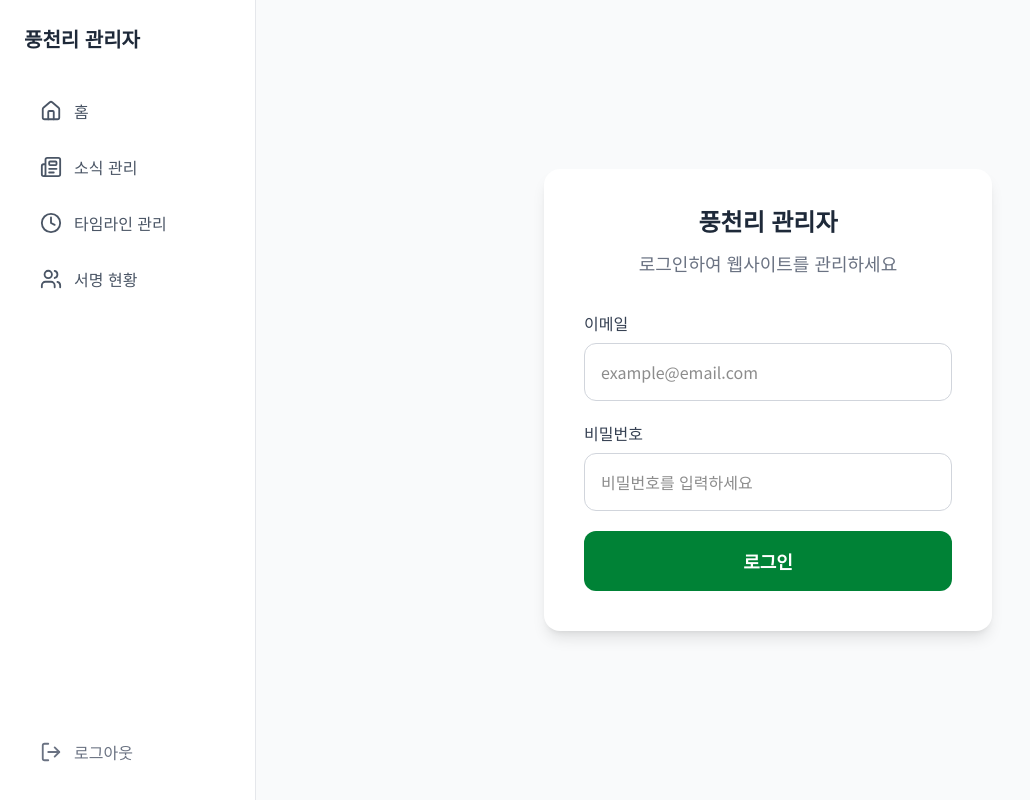
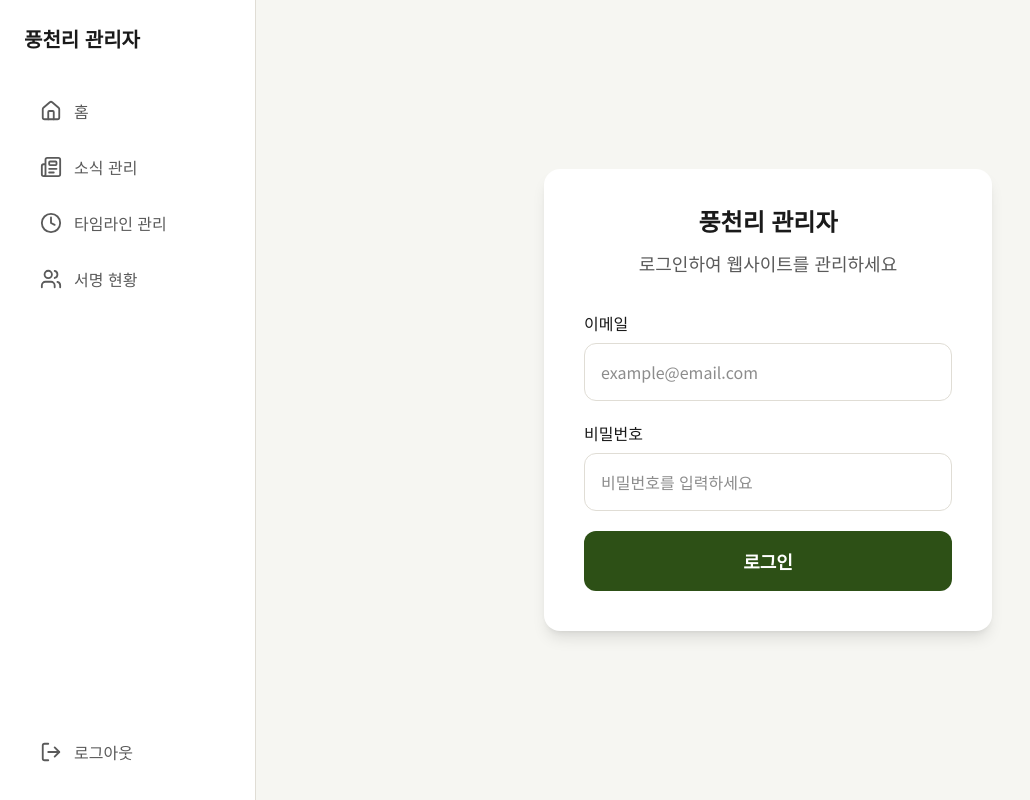
Before and after one commit to hwangtab/pine-nut, a Next.js app in the folder website/: page /admin/login in a window 1280 px wide. Shown: the whole page, without its empty margins (0-1030 px from the left). Built offline with nearby package versions, Linux system fonts and the light colour scheme; no server answers.

Commit message:
관리자 테마 토큰 확장 + 레이아웃/사이드바 스타일 정돈

```diff
--- a/website/src/app/admin/layout.tsx
+++ b/website/src/app/admin/layout.tsx
@@ -13,7 +13,7 @@
   children: React.ReactNode;
 }) {
   return (
-    <div className="flex min-h-screen bg-gray-50" style={{ fontSize: "18px" }}>
+    <div className="flex min-h-screen bg-[var(--color-admin-bg)]" style={{ fontSize: "18px" }}>
       <AdminSidebar />
       <div className="flex-1 pb-20 md:pb-0">
         {children}
--- a/website/src/app/admin/login/page.tsx
+++ b/website/src/app/admin/login/page.tsx
@@ -76,17 +76,17 @@
   return (
     <div className="flex items-center justify-center min-h-screen px-4">
       <div className="w-full max-w-md">
-        <div className="bg-white rounded-2xl shadow-lg p-8 md:p-10">
-          <h1 className="text-2xl font-bold text-gray-800 text-center mb-2">
+        <div className="bg-[var(--color-admin-surface)] rounded-2xl shadow-lg p-8 md:p-10">
+          <h1 className="text-2xl font-bold text-[var(--color-admin-text)] text-center mb-2">
             풍천리 관리자
           </h1>
-          <p className="text-gray-500 text-center mb-8">
+          <p className="text-[var(--color-admin-muted)] text-center mb-8">
             로그인하여 웹사이트를 관리하세요
           </p>
 
           <form onSubmit={handleSubmit} className="space-y-5">
             <div>
-              <label htmlFor="email" className="block text-base font-medium text-gray-700 mb-2">
+              <label htmlFor="email" className="block text-base font-medium text-[var(--color-admin-text)] mb-2">
                 이메일
               </label>
               <input
@@ -95,13 +95,13 @@
                 value={email}
                 onChange={(e) => setEmail(e.target.value)}
                 required
-                className="w-full px-4 py-4 text-base border border-gray-300 rounded-xl focus:ring-2 focus:ring-green-500 focus:border-green-500 outline-none transition"
+                className="w-full px-4 py-4 text-base border border-[var(--color-admin-border)] rounded-xl focus:ring-2 focus:ring-[var(--color-forest)]/40 focus:border-[var(--color-forest)] outline-none transition"
                 placeholder="example@email.com"
               />
             </div>
 
             <div>
-              <label htmlFor="password" className="block text-base font-medium text-gray-700 mb-2">
+              <label htmlFor="password" className="block text-base font-medium text-[var(--color-admin-text)] mb-2">
                 비밀번호
               </label>
               <input
@@ -110,13 +110,13 @@
                 value={password}
                 onChange={(e) => setPassword(e.target.value)}
                 required
-                className="w-full px-4 py-4 text-base border border-gray-300 rounded-xl focus:ring-2 focus:ring-green-500 focus:border-green-500 outline-none transition"
+                className="w-full px-4 py-4 text-base border border-[var(--color-admin-border)] rounded-xl focus:ring-2 focus:ring-[var(--color-forest)]/40 focus:border-[var(--color-forest)] outline-none transition"
                 placeholder="비밀번호를 입력하세요"
               />
             </div>
 
             {error && (
-              <p className="text-red-600 text-base font-medium bg-red-50 px-4 py-3 rounded-xl">
+              <p className="text-[var(--color-danger)] text-base font-medium bg-[var(--color-danger-bg)] border border-[var(--color-danger-border)] px-4 py-3 rounded-xl">
                 {error}
               </p>
             )}
@@ -124,7 +124,7 @@
             <button
               type="submit"
               disabled={loading || countdown > 0}
-              className="w-full py-4 text-lg font-bold text-white bg-green-700 hover:bg-green-800 disabled:bg-gray-400 rounded-xl transition-colors"
+              className="w-full py-4 text-lg font-bold text-white bg-[var(--color-forest)] hover:bg-[var(--color-forest-light)] disabled:bg-[var(--color-admin-muted)] rounded-xl transition-colors"
             >
               {countdown > 0
                 ? `${countdown}초 후 재시도`
--- a/website/src/app/globals.css
+++ b/website/src/app/globals.css
@@ -14,6 +14,21 @@
   --color-text: #1A1A1A;
   --color-text-muted: #5A5A5A;
   --color-border: #E0DDD5;
+  --color-admin-bg: #F6F6F2;
+  --color-admin-surface: #FFFFFF;
+  --color-admin-text: var(--color-text);
+  --color-admin-muted: var(--color-text-muted);
+  --color-admin-border: var(--color-border);
+  --color-danger: #C2362B;
+  --color-danger-bg: #FDECEC;
+  --color-danger-border: #F4C4C0;
+  --color-overlay-strong: rgba(0, 0, 0, 0.88);
+  --color-overlay-medium: rgba(0, 0, 0, 0.7);
+  --color-overlay-soft: rgba(255, 255, 255, 0.12);
+  --color-overlay-soft-hover: rgba(255, 255, 255, 0.2);
+  --color-overlay-text: rgba(255, 255, 255, 0.96);
+  --color-overlay-text-muted: rgba(255, 255, 255, 0.8);
+  --color-overlay-text-subtle: rgba(255, 255, 255, 0.56);
 }
 
 @theme inline {
--- a/website/src/components/admin/AdminSidebar.tsx
+++ b/website/src/components/admin/AdminSidebar.tsx
@@ -46,9 +46,9 @@
   return (
     <>
       {/* Desktop sidebar */}
-      <aside className="hidden md:flex flex-col w-64 bg-white border-r border-gray-200 min-h-screen p-6">
+      <aside className="hidden md:flex flex-col w-64 bg-[var(--color-admin-surface)] border-r border-[var(--color-admin-border)] min-h-screen p-6">
         <div className="mb-8">
-          <Link href="/admin" className="text-xl font-bold text-gray-800">
+          <Link href="/admin" className="text-xl font-bold text-[var(--color-admin-text)]">
             풍천리 관리자
           </Link>
         </div>
@@ -63,10 +63,10 @@
               <Link
                 key={item.href}
                 href={item.href}
-                className={`flex items-center gap-3 px-4 py-3 rounded-xl text-base font-medium transition-colors ${
+                className={`min-h-[44px] flex items-center gap-3 px-4 py-3 rounded-xl text-base font-medium transition-colors ${
                   isActive
-                    ? "bg-green-50 text-green-800"
-                    : "text-gray-600 hover:bg-gray-50"
+                    ? "bg-[var(--color-forest)]/10 text-[var(--color-forest)]"
+                    : "text-[var(--color-admin-muted)] hover:bg-[var(--color-bg)]"
                 }`}
               >
                 <item.icon size={22} />
@@ -78,7 +78,7 @@
 
         <button
           onClick={handleLogout}
-          className="flex items-center gap-3 px-4 py-3 rounded-xl text-base font-medium text-gray-500 hover:bg-gray-50 transition-colors mt-4"
+          className="min-h-[44px] flex items-center gap-3 px-4 py-3 rounded-xl text-base font-medium text-[var(--color-admin-muted)] hover:bg-[var(--color-bg)] transition-colors mt-4"
         >
           <LogOut size={22} />
           로그아웃
@@ -86,7 +86,7 @@
       </aside>
 
       {/* Mobile bottom tab bar */}
-      <nav className="md:hidden fixed bottom-0 left-0 right-0 z-50 bg-white border-t border-gray-200 flex">
+      <nav className="md:hidden fixed bottom-0 left-0 right-0 z-50 bg-[var(--color-admin-surface)] border-t border-[var(--color-admin-border)] flex">
         {navItems.map((item) => {
           const isActive =
             item.href === "/admin"
@@ -96,8 +96,8 @@
             <Link
               key={item.href}
               href={item.href}
-              className={`flex-1 flex flex-col items-center gap-1 py-3 text-xs font-medium transition-colors ${
-                isActive ? "text-green-700" : "text-gray-400"
+              className={`flex-1 min-h-[44px] flex flex-col items-center justify-center gap-1 py-3 text-xs font-medium transition-colors ${
+                isActive ? "text-[var(--color-forest)]" : "text-[var(--color-admin-muted)]/70"
               }`}
             >
               <item.icon size={24} />
```
